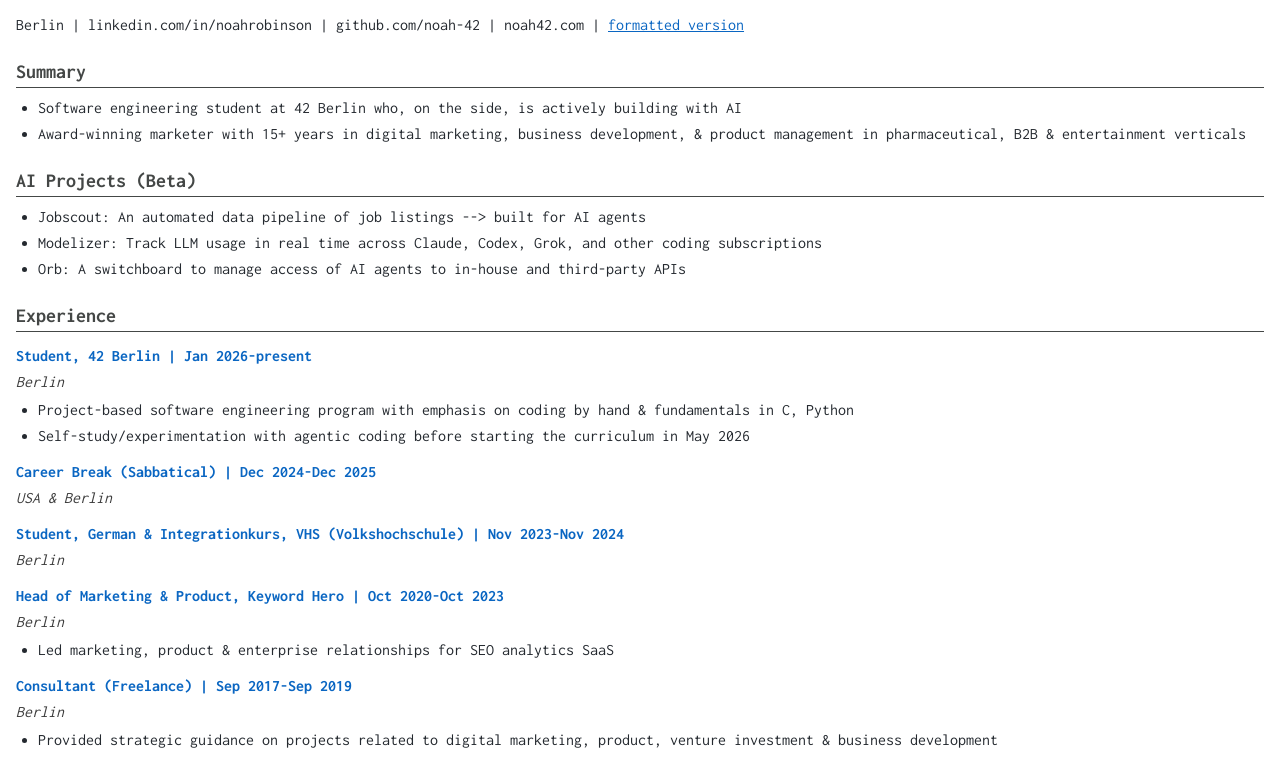
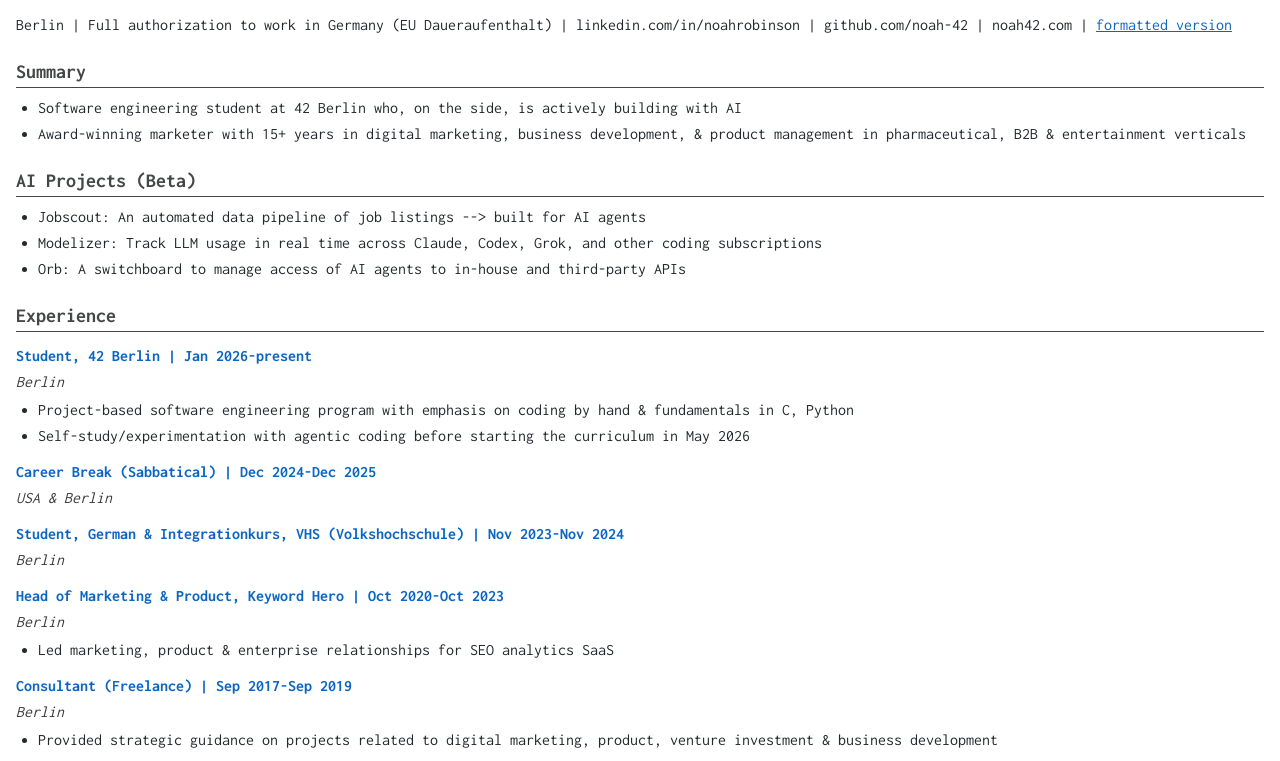
Before and after one commit to noah-42/noah-42.github.io, a plain HTML site: page ats/index.html in a window 1280 px wide. Shown: the part 95-856 px from the top of the page. Drawn offline with Linux system fonts and the light colour scheme.

Commit message:
Add Germany work authorization (EU Daueraufenthalt) to ATS contact line

```diff
--- a/ats/index.html
+++ b/ats/index.html
@@ -24,7 +24,7 @@
   <body>
     <h1>Noah Robinson</h1>
     <p class="headline">Marketer turned AI builder with pharma experience</p>
-    <p class="contact">Berlin | linkedin.com/in/noahrobinson | github.com/noah-42 | noah42.com | <a href="../">formatted version</a></p>
+    <p class="contact">Berlin | Full authorization to work in Germany (EU Daueraufenthalt) | linkedin.com/in/noahrobinson | github.com/noah-42 | noah42.com | <a href="../">formatted version</a></p>
 
     <h2>Summary</h2>
     <ul>
```
